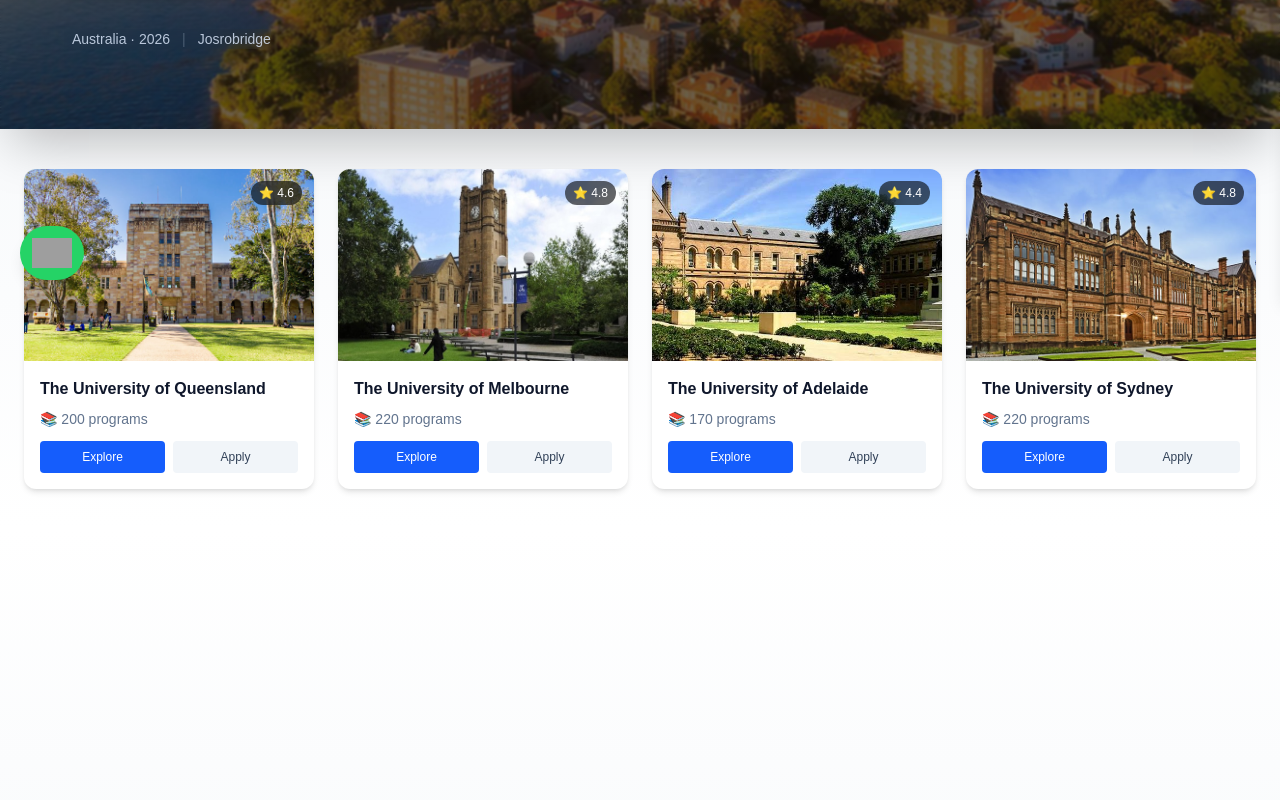
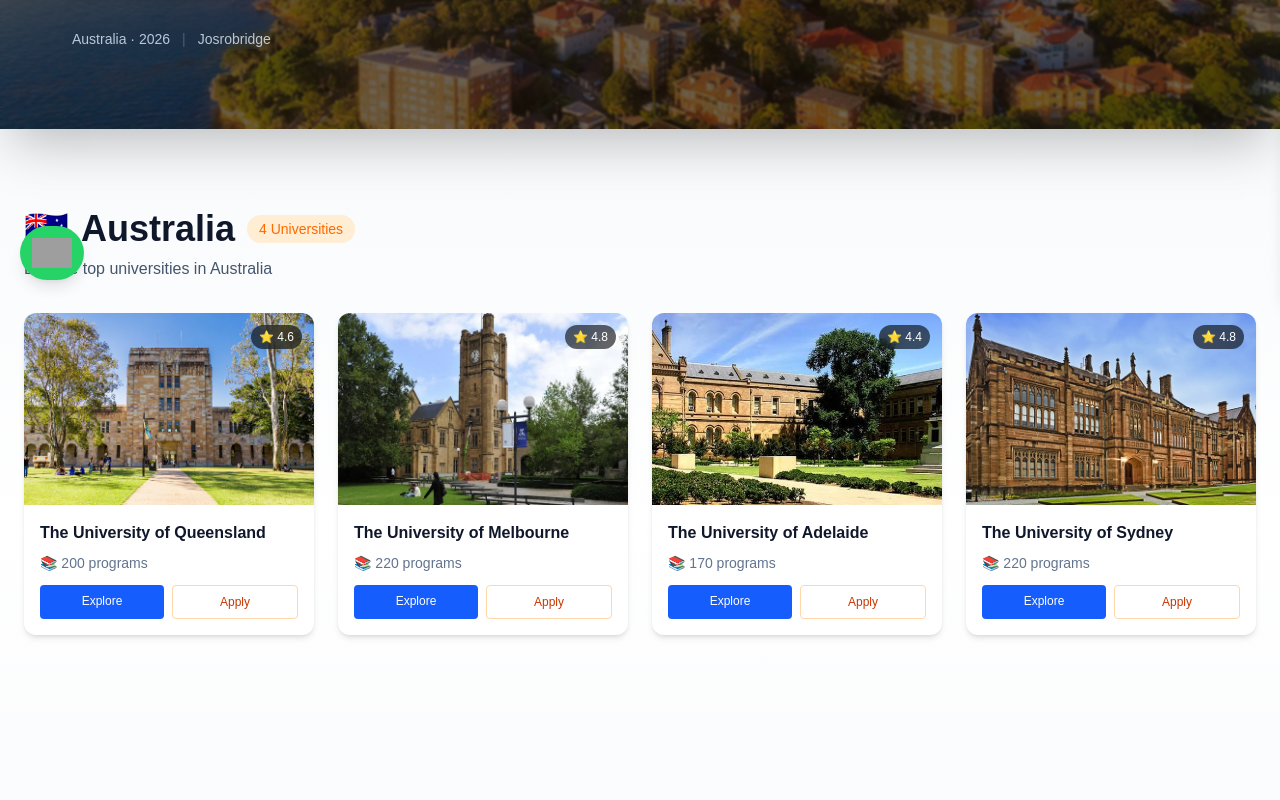
Before and after one commit to Seifuddin/josrobridge, a Next.js app: page /australia in a window 1280 px wide. Shown: the part 500-1300 px from the top of the page. Built offline with nearby package versions, Linux system fonts and the light colour scheme; grey boxes are pictures that could not be loaded.

Commit message:
improved country pages

```diff
--- a/components/NZealandUnis.jsx
+++ b/components/NZealandUnis.jsx
@@ -37,7 +37,7 @@
 
 export default function NewZealandUnis() {
   return (
-    <section className="py-10 bg-gradient-to-b from-slate-50 via-white to-slate-50 min-h-screen">
+    <section className="py-20 bg-gradient-to-b from-slate-50 via-white to-slate-50 min-h-screen">
       <div className="max-w-7xl mx-auto px-6">
         {/* Back Button */}
         <Link href="/journey">
@@ -47,7 +47,7 @@
         </Link>
 
         {/* Country Header */}
-        <div className="hidden mb-8">
+        <div className="mb-8">
           <div className="flex items-center gap-3 mb-2">
             <span className="text-4xl">🇳🇿</span>
             <h1 className="text-3xl md:text-4xl font-bold text-slate-900">
@@ -104,7 +104,7 @@
                   </a>
                   <a
                     href="/contacts"
-                    className="flex-1 px-3 py-2 bg-slate-100 hover:bg-slate-200 transition text-slate-700 text-xs font-medium rounded -lg text-center"
+                    className="flex-1 px-3 py-2 border border-orange-200 hover:bg-slate-200 transition text-orange-700 text-xs font-medium rounded -lg text-center"
                   >
                     Apply
                   </a>
--- a/components/UKUnis.jsx
+++ b/components/UKUnis.jsx
@@ -37,7 +37,7 @@
 
 export default function UnitedKingdomUnis() {
   return (
-    <section className="py-10 bg-gradient-to-b from-slate-50 via-white to-slate-50 min-h-screen">
+    <section className="py-20 bg-gradient-to-b from-slate-50 via-white to-slate-50 min-h-screen">
       <div className="max-w-7xl mx-auto px-6">
         {/* Back Button */}
         <Link href="/journey">
@@ -47,7 +47,7 @@
         </Link>
 
         {/* Country Header */}
-        <div className="hidden mb-8">
+        <div className="mb-8">
           <div className="flex items-center gap-3 mb-2">
             <span className="text-4xl">🇬🇧</span>
             <h1 className="text-3xl md:text-4xl font-bold text-slate-900">
@@ -104,7 +104,7 @@
                   </a>
                   <a
                     href="/contacts"
-                    className="flex-1 px-3 py-2 bg-slate-100 hover:bg-slate-200 transition text-slate-700 text-xs font-medium rounded -lg text-center"
+                    className="flex-1 px-3 py-2 border border-orange-200 hover:bg-slate-200 transition text-orange-700 text-xs font-medium rounded -lg text-center"
                   >
                     Apply
                   </a>
--- a/components/UniAustralia.jsx
+++ b/components/UniAustralia.jsx
@@ -37,7 +37,7 @@
 
 export default function AustralianUnis() {
   return (
-    <section className="py-10 bg-gradient-to-b from-slate-50 via-white to-slate-50 min-h-screen">
+    <section className="py-20 bg-gradient-to-b from-slate-50 via-white to-slate-50 min-h-screen">
       <div className="max-w-7xl mx-auto px-6">
         {/* Back Button */}
         <Link href="/journey">
@@ -47,7 +47,7 @@
         </Link>
 
         {/* Country Header */}
-        <div className="hidden mb-8">
+        <div className="mb-8">
           <div className="flex items-center gap-3 mb-2">
             <span className="text-4xl">🇦🇺</span>
             <h1 className="text-3xl md:text-4xl font-bold text-slate-900">
@@ -104,7 +104,7 @@
                   </a>
                   <a
                     href="/contacts"
-                    className="flex-1 px-3 py-2 bg-slate-100 hover:bg-slate-200 transition text-slate-700 text-xs font-medium rounded -lg text-center"
+                    className="flex-1 px-3 py-2 border border-orange-200 hover:bg-slate-200 transition text-orange-700 text-xs font-medium rounded -lg text-center"
                   >
                     Apply
                   </a>
--- a/components/UniCanada.jsx
+++ b/components/UniCanada.jsx
@@ -38,7 +38,7 @@
 
 export default function CanadaUniversities() {
   return (
-    <section className="py-10 bg-gradient-to-b from-slate-50 via-white to-slate-50 min-h-screen">
+    <section className="py-20 bg-gradient-to-b from-slate-50 via-white to-slate-50 min-h-screen">
       <div className="max-w-7xl mx-auto px-6">
         {/* Back Button */}
         <Link href="/journey">
@@ -48,7 +48,7 @@
         </Link>
 
         {/* Country Header */}
-        <div className="hidden mb-8">
+        <div className="mb-8">
           <div className="flex items-center gap-3 mb-2">
             <span className="text-4xl">🇨🇦</span>
             <h1 className="text-3xl md:text-4xl font-bold text-slate-900">
@@ -105,7 +105,7 @@
                   </a>
                   <a
                     href="/contacts"
-                    className="flex-1 px-3 py-2 bg-slate-100 hover:bg-slate-200 transition text-slate-700 text-xs font-medium rounded -lg text-center"
+                    className="flex-1 px-3 py-2 border border-orange-200 hover:bg-slate-200 transition text-orange-700 text-xs font-medium rounded -lg text-center"
                   >
                     Apply
                   </a>
```
